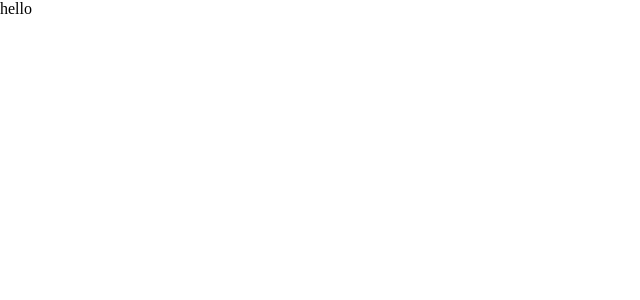
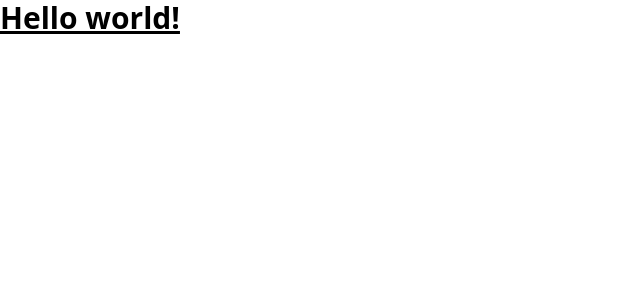
Before and after one commit to GrzegorzBanaszak/todo_graphql, a React (Create React App) app in the folder client/: page / in a window 1280 px wide. Shown: the top 300 px of the page, without its empty margins (0-640 px from the left). Built offline with nearby package versions, Linux system fonts and the light colour scheme.

Commit message:
Add tailwind

```diff
--- a/client/package.json
+++ b/client/package.json
@@ -34,5 +34,10 @@
       "last 1 firefox version",
       "last 1 safari version"
     ]
+  },
+  "devDependencies": {
+    "autoprefixer": "^10.4.7",
+    "postcss": "^8.4.13",
+    "tailwindcss": "^3.0.24"
   }
 }
--- /dev/null
+++ b/client/postcss.config.js
@@ -0,0 +1,6 @@
+module.exports = {
+  plugins: {
+    tailwindcss: {},
+    autoprefixer: {},
+  },
+}
--- a/client/src/App.css
+++ /dev/null
@@ -1,5 +0,0 @@
-* {
-  margin: 0;
-  padding: 0;
-  box-sizing: border-box;
-}
--- a/client/src/App.js
+++ b/client/src/App.js
@@ -1,7 +1,5 @@
-import "./App.css";
-
 function App() {
-  return <div className="App">hello</div>;
+  return <h1 className="text-3xl font-bold underline">Hello world!</h1>;
 }
 
 export default App;
--- /dev/null
+++ b/client/src/index.css
@@ -0,0 +1,3 @@
+@tailwind base;
+@tailwind components;
+@tailwind utilities;
--- a/client/src/index.js
+++ b/client/src/index.js
@@ -1,6 +1,7 @@
 import React from "react";
 import ReactDOM from "react-dom/client";
 import App from "./App";
+import "./index.css";
 
 const root = ReactDOM.createRoot(document.getElementById("root"));
 root.render(
--- /dev/null
+++ b/client/tailwind.config.js
@@ -0,0 +1,7 @@
+module.exports = {
+  content: ["./src/**/*.{js,jsx,ts,tsx}"],
+  theme: {
+    extend: {},
+  },
+  plugins: [],
+};
```
Also changed, not shown: 1 other file (tests, documents, lock files or other folders).
